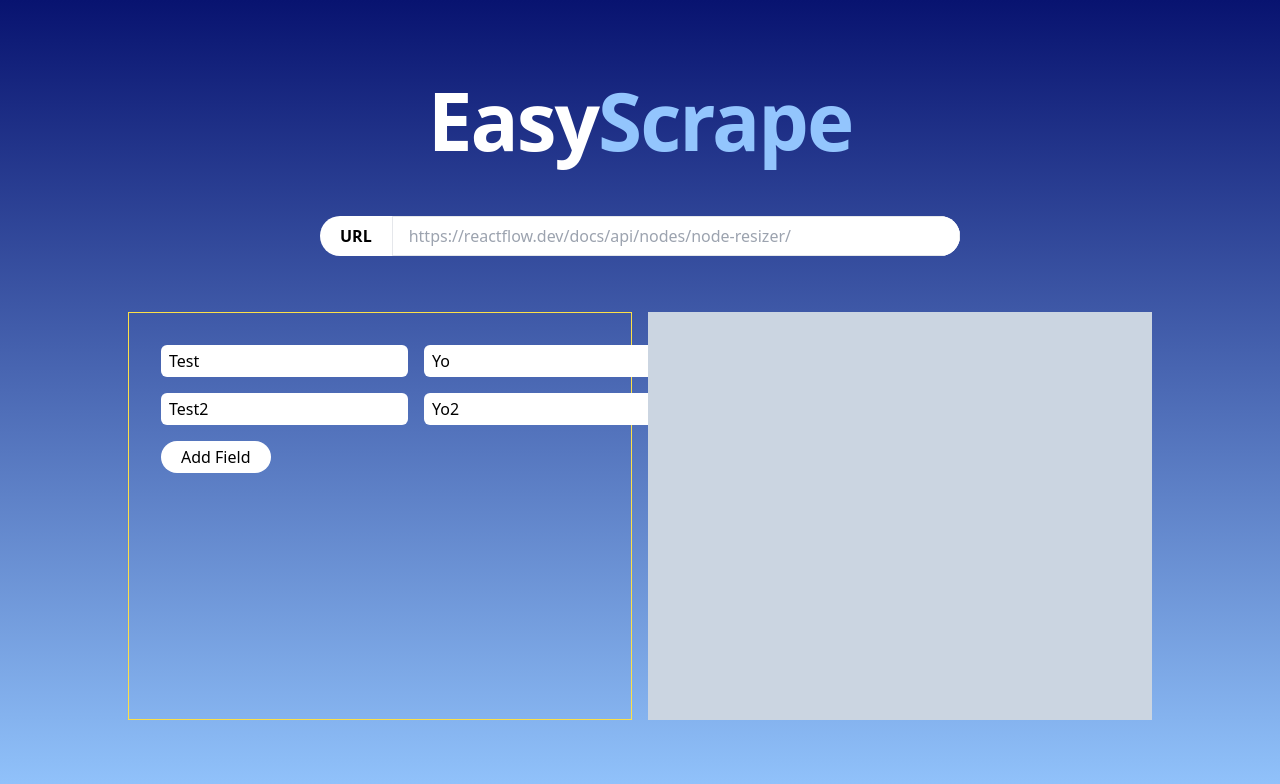
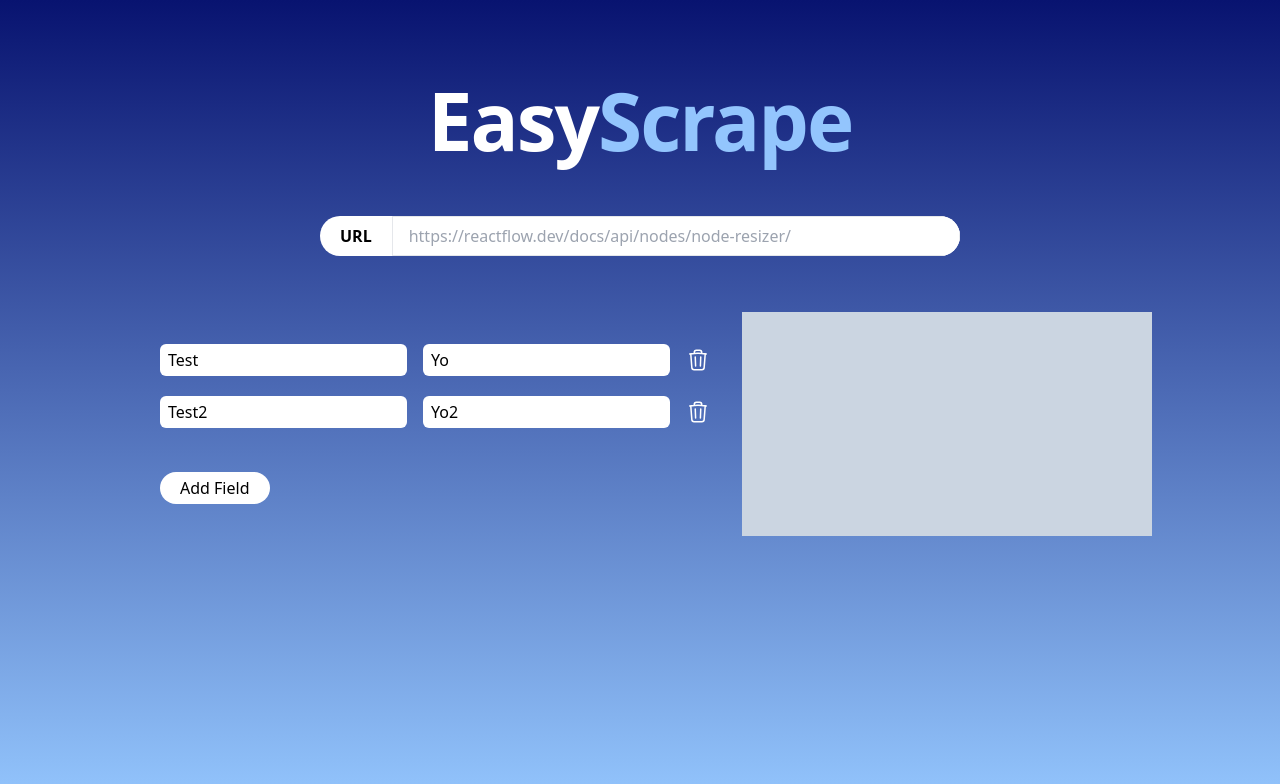
Before and after one commit to vinayakvivek/easyscrape, a Next.js app: page / in a window 1280 px wide. Shown: the top 784 px of the page. Built offline with nearby package versions, Linux system fonts and the light colour scheme.

Commit message:
Add feature to remove field

```diff
--- a/package.json
+++ b/package.json
@@ -9,6 +9,7 @@
     "start": "next start"
   },
   "dependencies": {
+    "@heroicons/react": "^2.0.18",
     "@t3-oss/env-nextjs": "^0.3.1",
     "next": "^13.4.2",
     "react": "18.2.0",
--- a/src/components/InputFields.tsx
+++ b/src/components/InputFields.tsx
@@ -1,7 +1,8 @@
 import { type ScrapeField, useStore } from "~/store";
+import { TrashIcon } from "@heroicons/react/24/outline";
 
 const ScrapeFieldItem = ({ id, name, description }: ScrapeField) => {
-  const { updateField } = useStore();
+  const { updateField, removeField } = useStore();
   return (
     <div className="flex flex-row space-x-4">
       <input
@@ -18,6 +19,9 @@ const ScrapeFieldItem = ({ id, name, description }: ScrapeField) => {
         className="flex-1 rounded-md px-2 py-1 focus:outline-none"
         placeholder="Field Description"
       />
+      <button onClick={() => removeField(id)}>
+        <TrashIcon className="h-6 text-white" />
+      </button>
     </div>
   );
 };
@@ -26,7 +30,7 @@ const InputFields = () => {
   const { fields, addEmptyField } = useStore();
 
   return (
-    <div className="flex w-full flex-col space-y-4">
+    <div className="flex w-full flex-col space-y-5">
       {fields.map((field) => (
         <ScrapeFieldItem
           key={field.id}
@@ -35,6 +39,7 @@ const InputFields = () => {
           description={field.description}
         />
       ))}
+      <div className="h-1" />
       <button
         className="w-fit rounded-full bg-white px-5 py-1 hover:bg-gray-200"
         onClick={addEmptyField}
--- a/src/pages/index.tsx
+++ b/src/pages/index.tsx
@@ -12,18 +12,18 @@ const Home: NextPage = () => {
         <link rel="icon" href="/favicon.ico" />
       </Head>
       <main className="min-h-screen bg-gradient-to-b from-[#081370] to-blue-300">
-        <div className="flex h-screen flex-col items-center space-y-14 py-20">
+        <div className="flex flex-col items-center space-y-14 py-20">
           <h1 className="text-5xl font-extrabold tracking-tight text-white sm:text-[5rem]">
             Easy<span className="text-blue-300">Scrape</span>
           </h1>
           <div className="flex w-1/2 flex-col items-center">
             <URLInput />
           </div>
-          <div className="grid w-4/5 flex-1 grid-cols-2 gap-4">
-            <div className="border border-yellow-300 p-8">
+          <div className="flex w-4/5 flex-1 flex-row">
+            <div className="basis-3/5 p-8">
               <InputFields />
             </div>
-            <div className="bg-slate-300"></div>
+            <div className="basis-2/5 bg-slate-300"></div>
           </div>
         </div>
       </main>
--- a/src/store.ts
+++ b/src/store.ts
@@ -12,6 +12,7 @@ type ESState = {
   fields: ScrapeField[];
   addField: (field: ScrapeField) => void;
   addEmptyField: () => void;
+  removeField: (id: string) => void;
   getField: (id: string) => ScrapeField | undefined;
   updateField: (field: ScrapeField) => void;
 };
@@ -26,6 +27,10 @@ export const useStore = create<ESState>((set, get) => ({
   addEmptyField: () => {
     get().addField({ id: uuidV4(), name: "", description: "" });
   },
+  removeField: (id) => {
+    if (get().fields.length <= 1) return;
+    set({ fields: get().fields.filter((f) => f.id !== id) });
+  },
   getField: (id) => get().fields.filter((f) => f.id === id)[0],
   updateField: (field) =>
     set({
```
Also changed, not shown: 1 other file (tests, documents, lock files or other folders).
